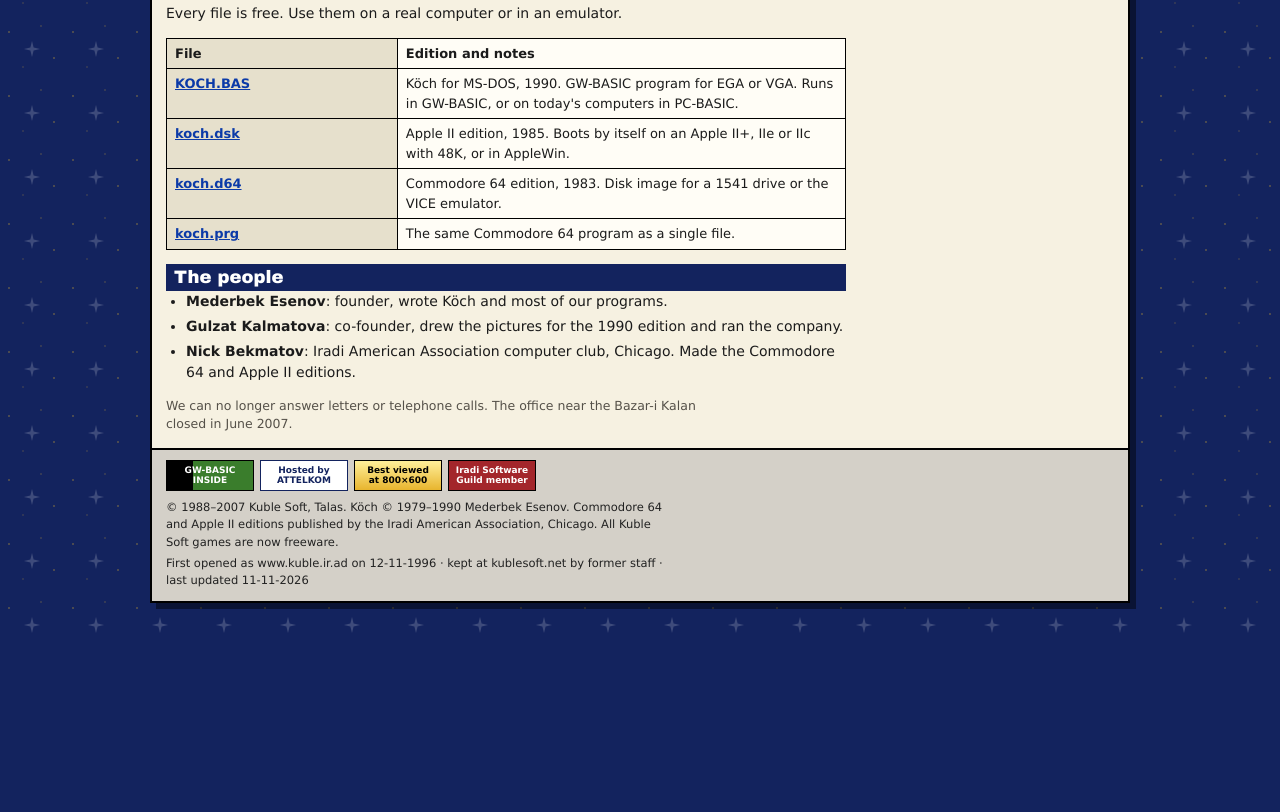
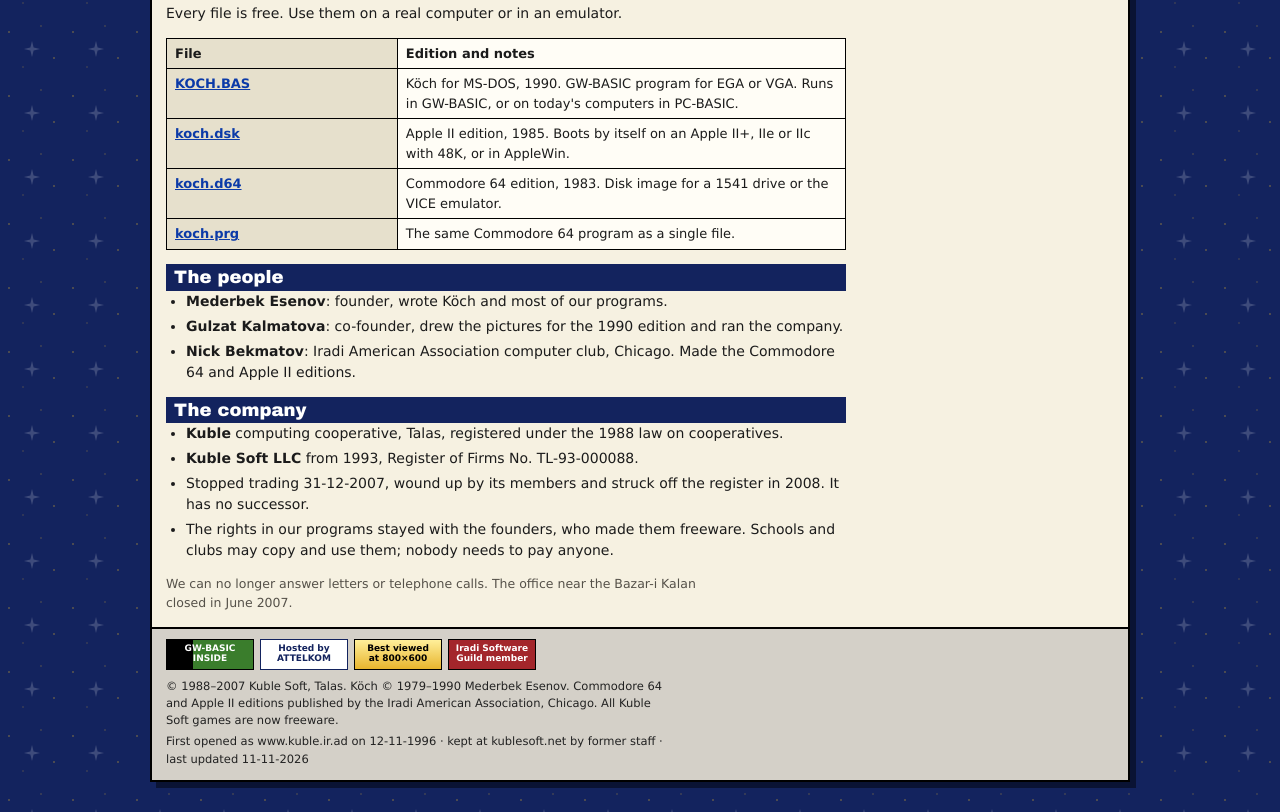
Before and after one commit to IRAD-WEB-MIRROR/irad-trail, a plain HTML site: page about.html in a window 1280 px wide. Shown: the part 2669-3481 px from the top of the page. Before the commit the page ends 3302 px from the top, so only its background shows below. Drawn offline with Linux system fonts and the light colour scheme.

Commit message:
About: company

```diff
--- a/about.html
+++ b/about.html
@@ -149,6 +149,13 @@
       <li><b>Gulzat Kalmatova</b>: co-founder, drew the pictures for the 1990 edition and ran the company.</li>
       <li><b>Nick Bekmatov</b>: Iradi American Association computer club, Chicago. Made the Commodore 64 and Apple II editions.</li>
     </ul>
+    <h2 id="company">The company</h2>
+    <ul class="plain">
+      <li><b>Kuble</b> computing cooperative, Talas, registered under the 1988 law on cooperatives.</li>
+      <li><b>Kuble Soft LLC</b> from 1993, Register of Firms No. TL-93-000088.</li>
+      <li>Stopped trading 31-12-2007, wound up by its members and struck off the register in 2008. It has no successor.</li>
+      <li>The rights in our programs stayed with the founders, who made them freeware. Schools and clubs may copy and use them; nobody needs to pay anyone.</li>
+    </ul>
     <p class="note">We can no longer answer letters or telephone calls. The office near the Bazar-i Kalan closed in June 2007.</p>
   </div>
 
```
